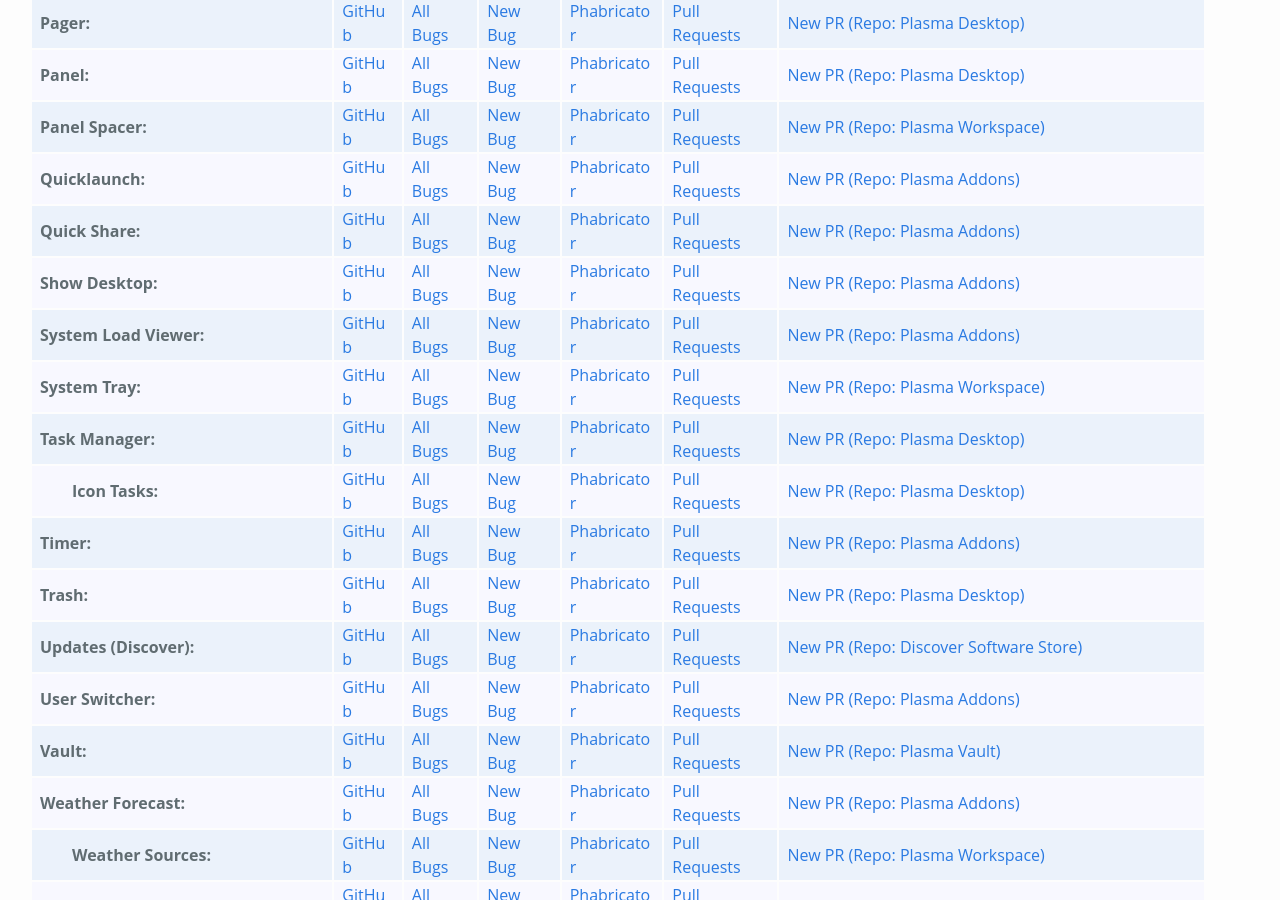
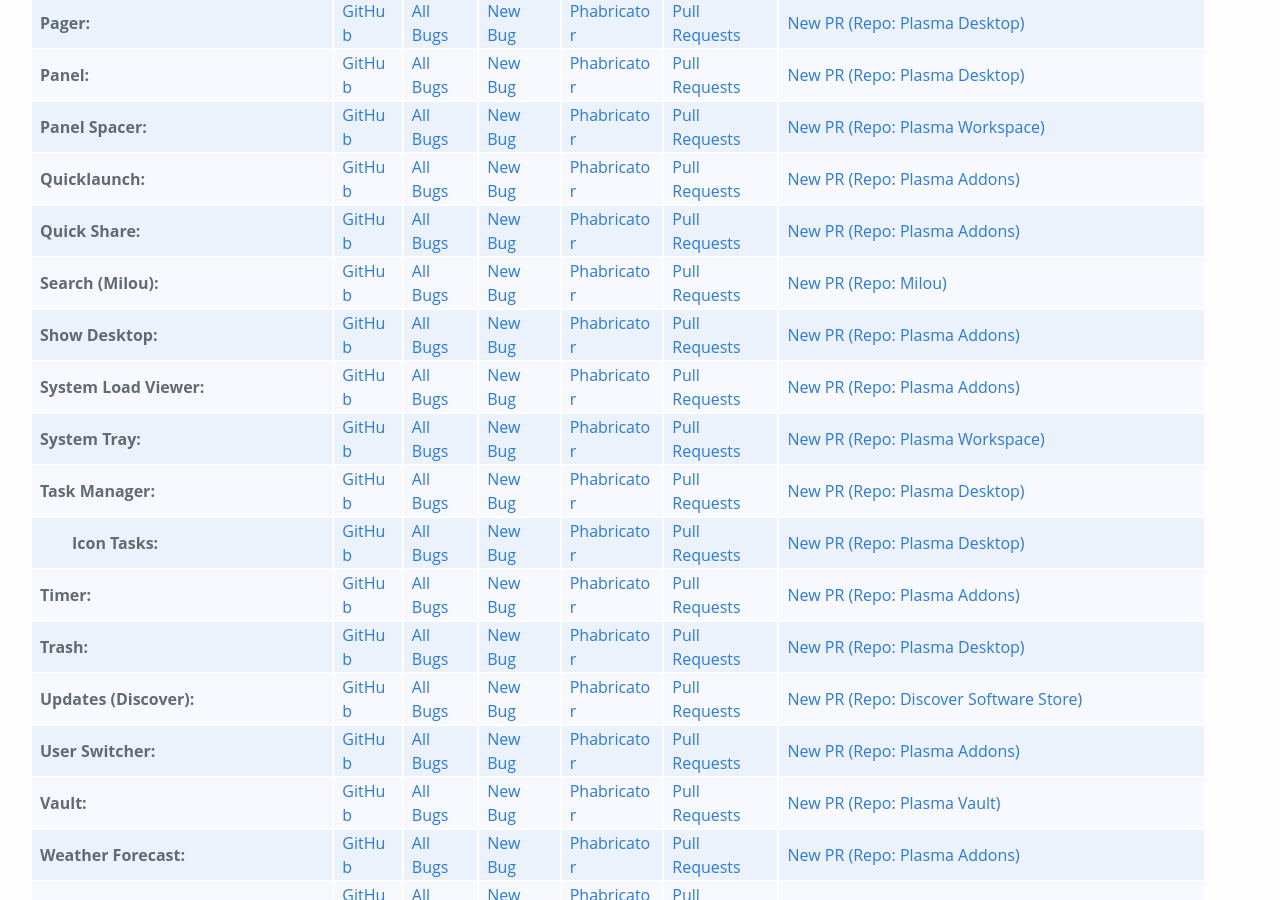
Before and after one commit to Zren/zren.github.io, a Jekyll site: the page built from kde_repos.md, in a window 1280 px wide and 900 px high, scrolled down 2914 px. Built offline with Jekyll 4.4.1, drawn with Linux system fonts in a browser that asks for light colours.

Commit message:
Add links for the Search widget (aka Milou)

```diff
--- a/kde_repos.md
+++ b/kde_repos.md
@@ -621,6 +621,16 @@
 		%}
 	</tr>
 	<tr>
+		{% include kdeRepo.html
+			repoName='Search (Milou)'
+			githubLink='https://github.com/kde/milou'
+			product='plasmashell&component=Milou'
+			phabRepo='milou'
+			phabRepoName='Milou'
+			phabDiffQuery='KeQ1uFdgDzbJ'
+		%}
+	</tr>
+	<tr>
 		{% include kdeRepoAddons.html
 			repoName='Show Desktop'
 			githubLink='https://github.com/KDE/kdeplasma-addons/tree/master/applets/showdesktop'
```
